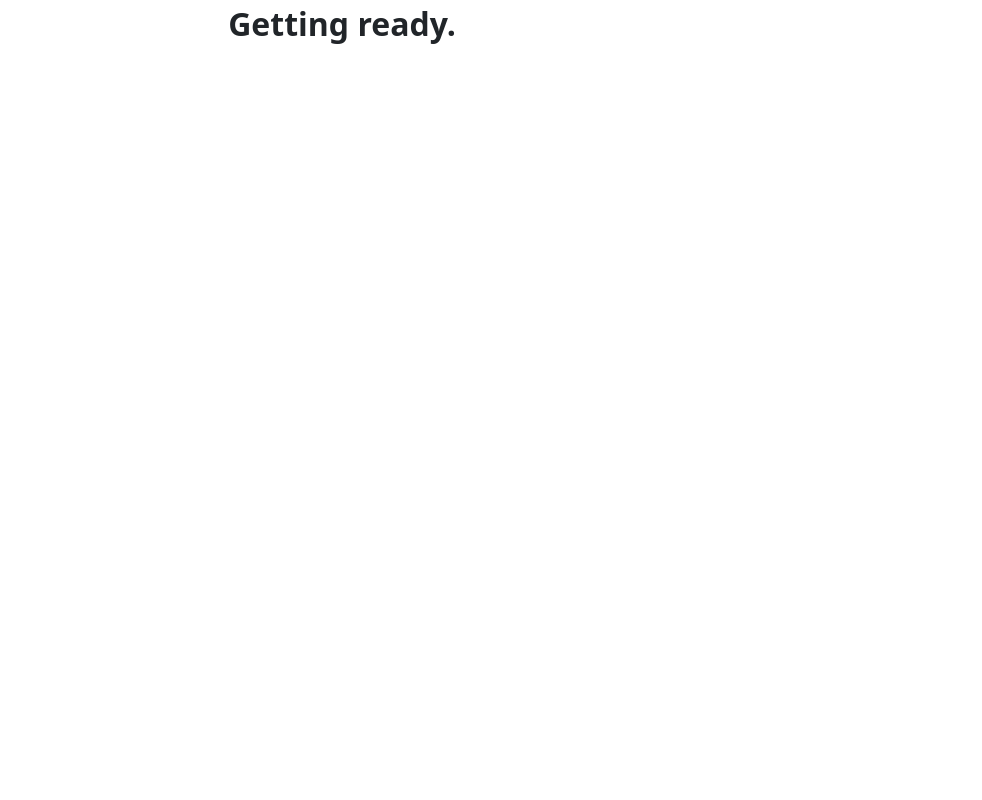
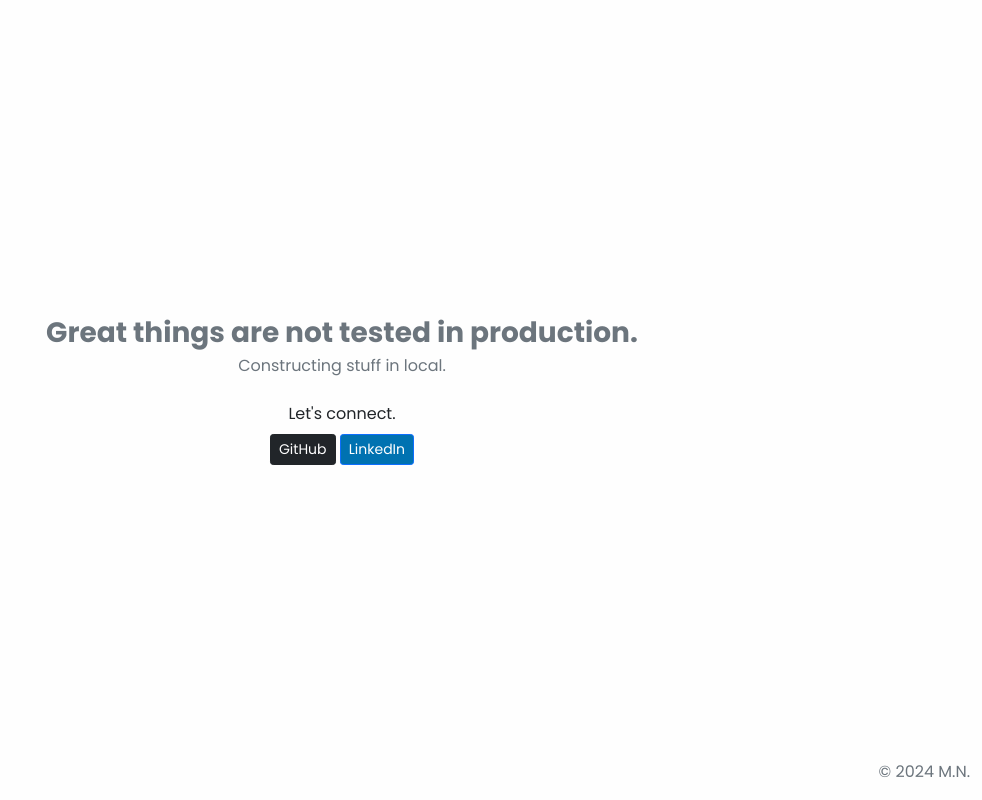
Before and after one commit to Mespeon/mrkn, a PHP site: page / in a window 1280 px wide. Before the commit the part shown is almost empty. Shown: the whole page, without its empty margins (298-1280 px from the left). Run offline with PHP 8.4, Linux system fonts and the light colour scheme.

Commit message:
Added new files; updated index page

```diff
--- /dev/null
+++ b/assets/css/main.css
@@ -0,0 +1,10 @@
+@import url('https://fonts.googleapis.com/css2?family=Poppins:wght@100;300;400;600;700;800&display=swap');
+
+body {
+    background-color: #fefefe;
+    font-family: 'Poppins', sans-serif;
+}
+
+.linkedin-btn {
+    background-color: #0072b1;
+}
--- a/index.php
+++ b/index.php
@@ -1,18 +1,38 @@
 <!DOCTYPE html>
 <html lang="en">
+
 <head>
     <meta charset="utf-8" />
     <meta http-equiv="X-UA-Compatible" content="IE=edge" />
     <meta name="viewport" content="width=device-width,initial-scale=1.0,maximum-scale=1" />
     <link href="https://cdn.jsdelivr.net/npm/bootstrap@5.1.3/dist/css/bootstrap.min.css" rel="stylesheet" integrity="sha384-1BmE4kWBq78iYhFldvKuhfTAU6auU8tT94WrHftjDbrCEXSU1oBoqyl2QvZ6jIW3" crossorigin="anonymous">
-    <title>Getting ready</title>
+    <link href="assets/css/main.css" rel="stylesheet">
+    <link rel="icon" type="image/x-icon" href="assets/images/icons/favicon.ico">
+    <title>Getting ready - Mk N.</title>
 </head>
+
 <body>
-<div class="container-fluid">
-    <div class="d-flex align-items-center justify-content-center h-100">
-        <p class="text-wrap fs-2 fw-bolder">Getting ready.</h4>
+    <div class="container-fluid">
+        <div class="d-flex flex-wrap align-items-center justify-content-center" style="height: 100vh;">
+            <div class="col-12 text-center d-flex flex-wrap flex-col align-items-center justify-content-center">
+                <div class="col-12 text-wrap fs-3 fw-bolder text-secondary">Great things are not tested in production.</div>
+                <div class="col-12 text-wrap fs-6 text-secondary">Constructing stuff in local.</div>
+                <div class="col-12 my-4">
+                    <p class="fs-6 mb-2 text-dark">Let's connect.</p>
+                    <a href="https://github.com/Mespeon" target="_blank" class="btn btn-sm btn-dark" role="button">GitHub</a>
+                    <a href="https://ph.linkedin.com/in/mark-nolledo-0404541a8" type="button" class="btn btn-sm btn-primary linkedin-btn">LinkedIn</a>
+                </div>
+            </div>
+        </div>
+        <footer>
+            <div class="position-absolute bottom-0 end-0">
+                <div class="d-flex flex-wrap align-items-center justify-content-end container-fluid text-secondary">
+                    <p class="fs-6">&copy; <?php echo date('Y'); ?> M.N.</p>
+                </div>
+            </div>
+        </footer>
     </div>
-</div>
-<script src="https://cdn.jsdelivr.net/npm/bootstrap@5.1.3/dist/js/bootstrap.bundle.min.js" integrity="sha384-ka7Sk0Gln4gmtz2MlQnikT1wXgYsOg+OMhuP+IlRH9sENBO0LRn5q+8nbTov4+1p" crossorigin="anonymous"></script>
+    <script src="https://cdn.jsdelivr.net/npm/bootstrap@5.1.3/dist/js/bootstrap.bundle.min.js" integrity="sha384-ka7Sk0Gln4gmtz2MlQnikT1wXgYsOg+OMhuP+IlRH9sENBO0LRn5q+8nbTov4+1p" crossorigin="anonymous"></script>
 </body>
+
 </html>
```
Also changed, not shown: assets/images/icons/favicon.ico (added).
